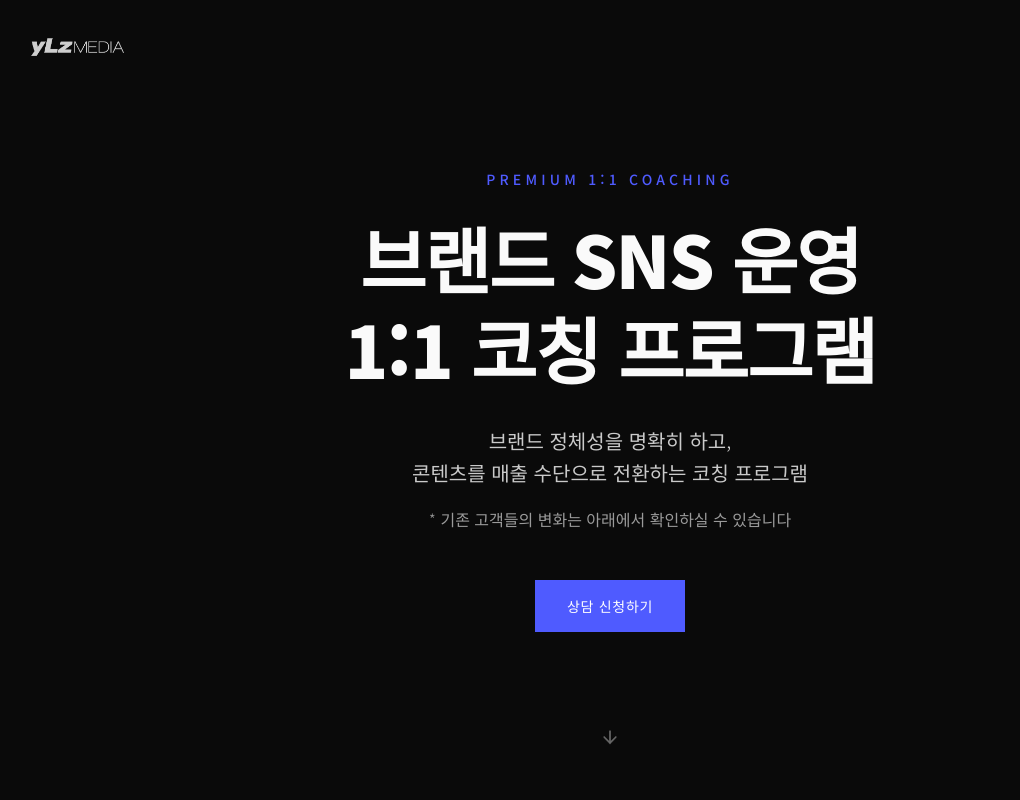
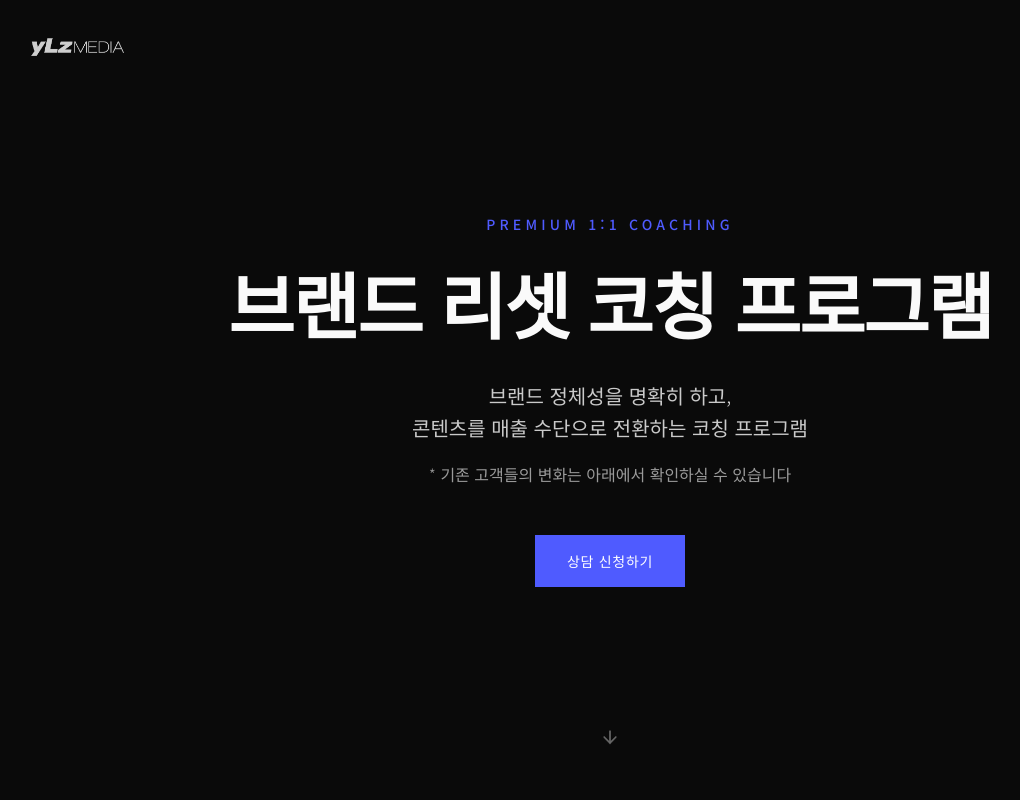
Before and after one commit to kimdoimnida-cell/coach, a Next.js app: page / in a window 1280 px wide. Shown: the top 800 px of the page, without its empty margins (30-1050 px from the left). Built offline with nearby package versions, Linux system fonts and the light colour scheme.

Commit message:
Update hero section main heading text

```diff
--- a/components/sections/hero-section.tsx
+++ b/components/sections/hero-section.tsx
@@ -23,9 +23,7 @@ export function HeroSection() {
           Premium 1:1 Coaching
         </p>
         <h1 className="mb-8 text-4xl font-black leading-tight tracking-tight text-balance md:text-6xl lg:text-7xl">
-          {'브랜드 SNS 운영'}
-          <br />
-          {'1:1 코칭 프로그램'}
+          {'브랜드 리셋 코칭 프로그램'}
         </h1>
         <p className="mx-auto mb-4 max-w-xl text-lg leading-relaxed font-light opacity-80 md:text-xl">
           {'브랜드 정체성을 명확히 하고,'}
```
